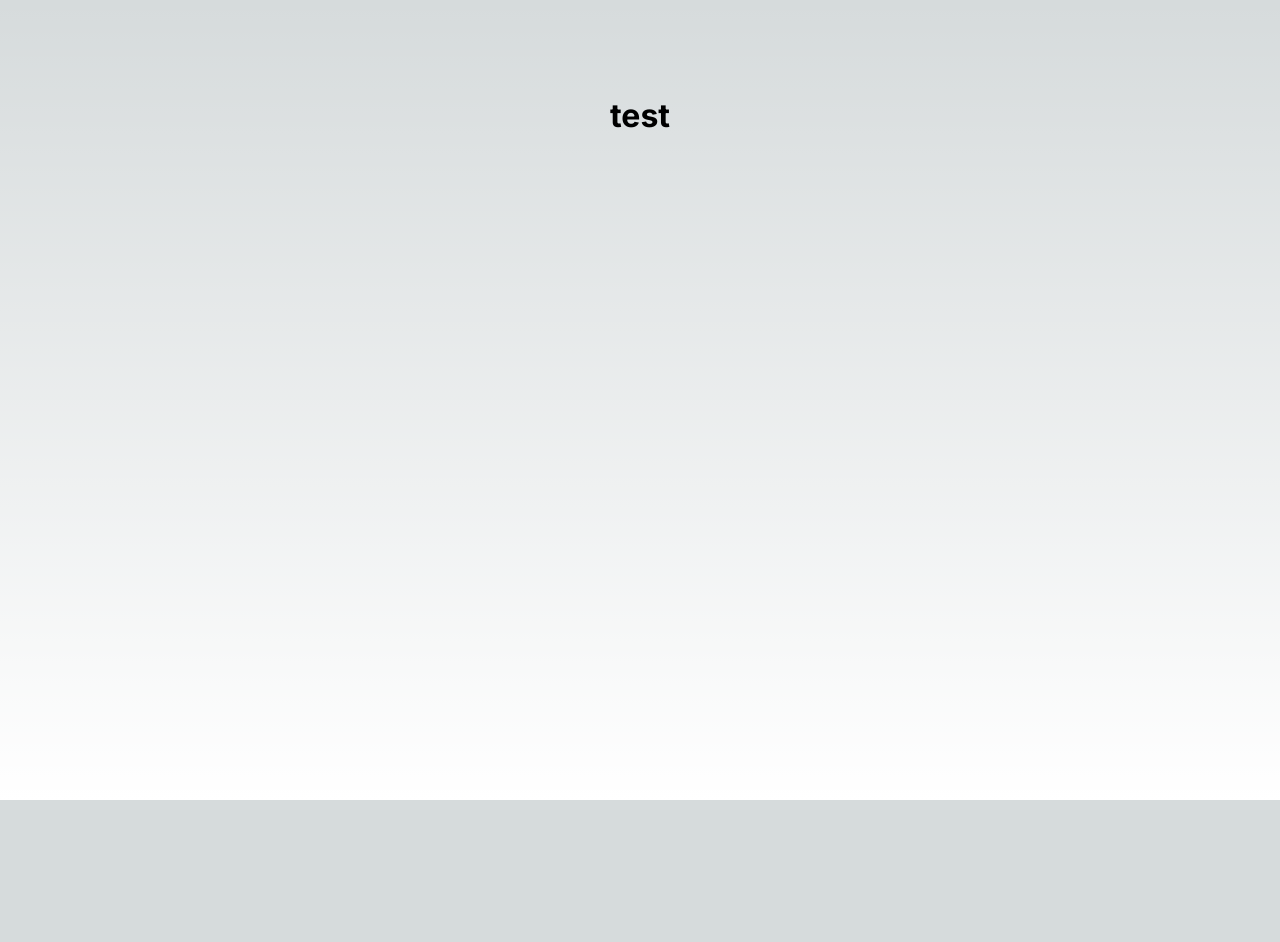
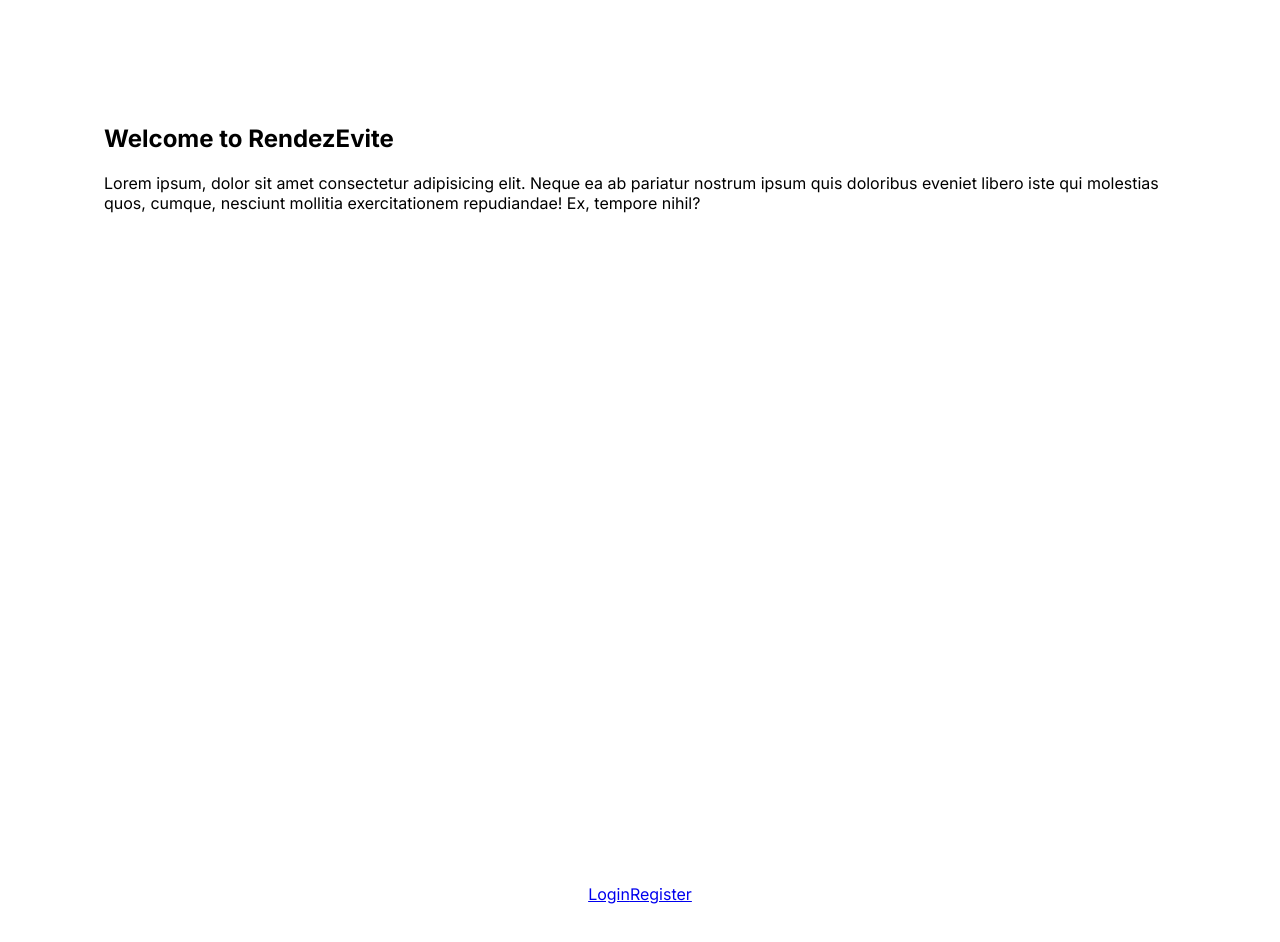
Before and after one commit to nanidam/degree-project-rendezevite, a Next.js app: page / in a window 1280 px wide. Shown: the top 942 px of the page. Before the commit the page ends 800 px from the top, so only its background shows below. Built offline with nearby package versions, Linux system fonts and the light colour scheme.

Commit message:
:heavy_plus_sign: added next-auth

```diff
--- a/app/globals.css
+++ b/app/globals.css
@@ -1,4 +1,4 @@
-:root {
+/* :root {
   --max-width: 1100px;
   --border-radius: 12px;
   --font-mono: ui-monospace, Menlo, Monaco, 'Cascadia Mono', 'Segoe UI Mono',
@@ -104,4 +104,4 @@ a {
   html {
     color-scheme: dark;
   }
-}
+} */
--- a/app/page.tsx
+++ b/app/page.tsx
@@ -1,10 +1,20 @@
-import Image from "next/image";
 import styles from "./page.module.css";
 
 export default function Home() {
   return (
     <main className={styles.main}>
-      <h1>test</h1>
+      <section>
+        <h1>Welcome to RendezEvite</h1>
+        <p>
+          Lorem ipsum, dolor sit amet consectetur adipisicing elit. Neque ea ab pariatur
+          nostrum ipsum quis doloribus eveniet libero iste qui molestias quos, cumque,
+          nesciunt mollitia exercitationem repudiandae! Ex, tempore nihil?
+        </p>
+      </section>
+      <section>
+        <a href="/">Login</a>
+        <a href="/">Register</a>
+      </section>
     </main>
   );
 }
--- a/package.json
+++ b/package.json
@@ -11,6 +11,7 @@
   "dependencies": {
     "@prisma/client": "^5.7.1",
     "next": "14.0.4",
+    "next-auth": "^4.24.5",
     "react": "^18",
     "react-dom": "^18",
     "sass": "^1.69.6"
```
Also changed, not shown: app/layout.tsx (+11 -13 lines), app/test/page.tsx (+6 -6 lines), 1 other file (tests, documents, lock files or other folders).
